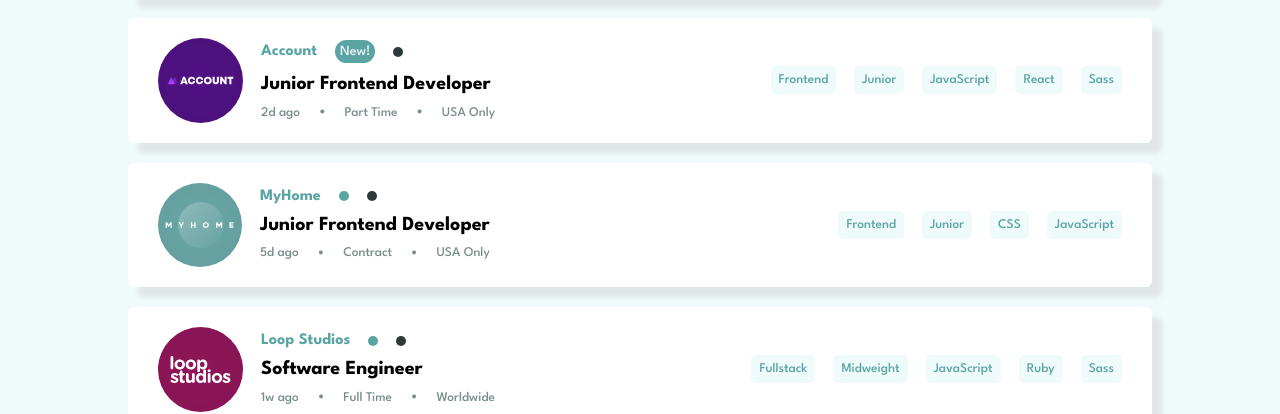
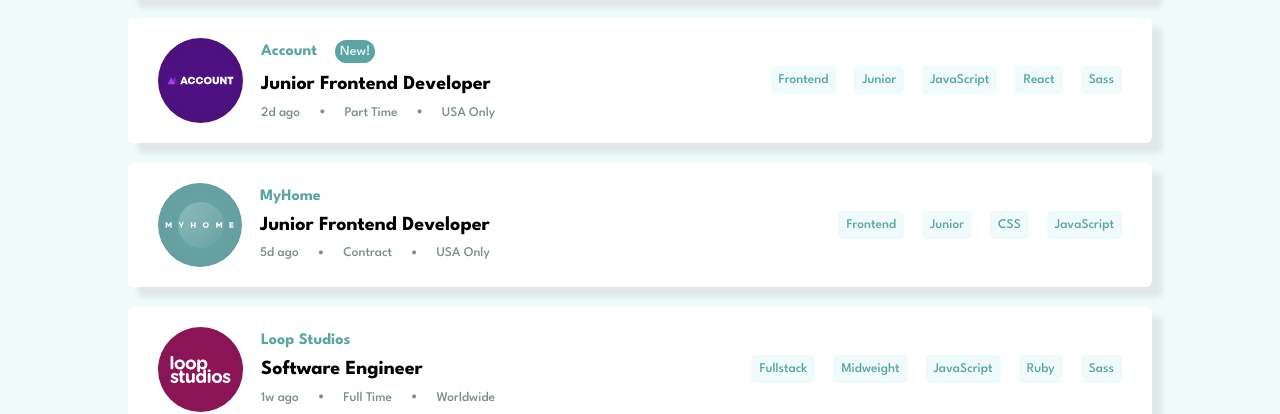
Before and after one commit to Sheriff-Oladimeji/job-listings, a React (Vite) app: page / in a window 1280 px wide. Shown: the part 398-812 px from the top of the page. Built offline with nearby package versions, Linux system fonts and the light colour scheme.

Commit message:
fix: change coditionals for featured and new jobs

```diff
--- a/src/components/jobs/Jobs.jsx
+++ b/src/components/jobs/Jobs.jsx
@@ -15,8 +15,8 @@ const Jobs = () => {
               <div>
                 <div className="card-tags">
                   <h4>{job.company}</h4>
-                  <p className="new">{job.new ? "New!" : null}</p>
-                  <p className="featured">{job.featured ? "Featured" :null}</p>
+                  {job.new == true && <p className="new">New!</p>}
+                  {job.featured == true && <p className="featured">Featured</p>}
                 </div>
                 <h3>{job.position}</h3>
                 <div className="card-about">
```
